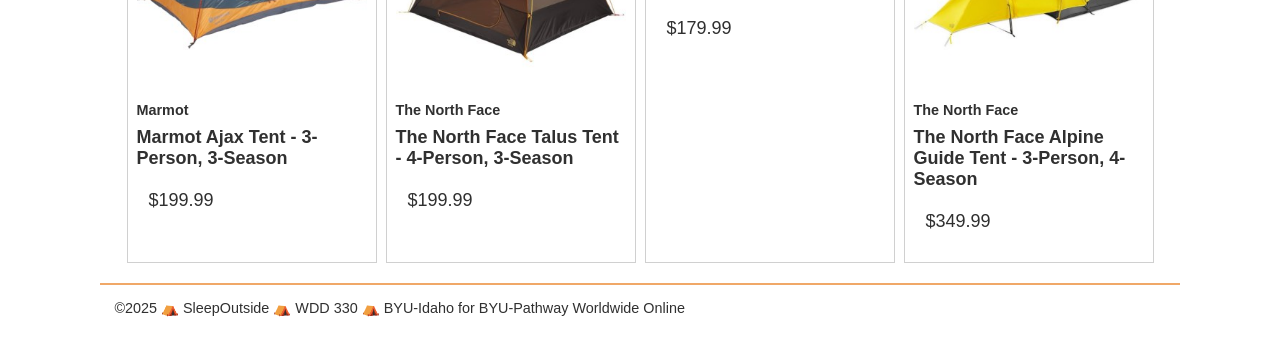
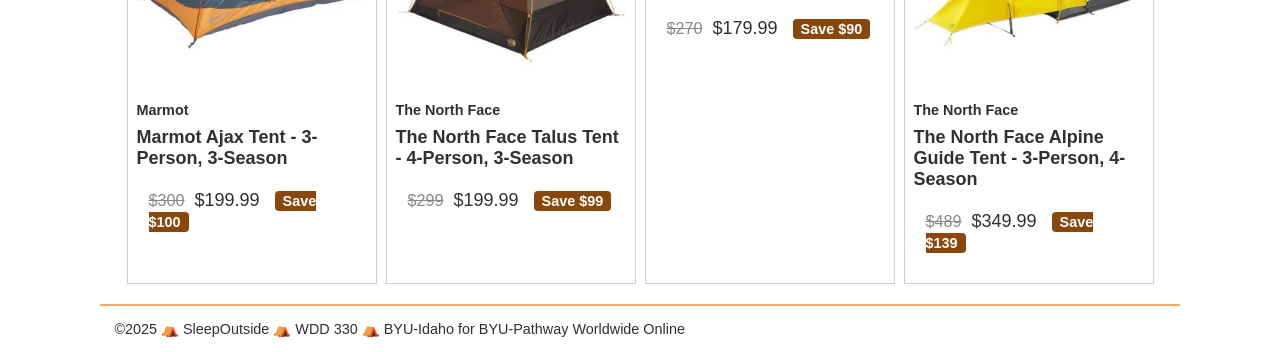
Before and after one commit to LuthandoNgombane/wdd33-sleepoutside, a website built with Vite: page src/index.html in a window 1280 px wide. Shown: the part 666-1018 px from the top of the page. Before the commit the page ends 997 px from the top, so only its background shows below. Built offline with nearby package versions, Linux system fonts and the light colour scheme; files whose address does not match are found by name.

Commit message:
Add discount badge and original price display in product card template

```diff
--- a/src/css/style.css
+++ b/src/css/style.css
@@ -261,3 +261,21 @@
   font-size: var(--small-font);
   padding: 1em;
 }
+
+
+.discount-flag {
+  background-color: var(--tertiary-color);
+  color: white;
+  padding: 2px 8px;
+  font-weight: bold;
+  font-size: 0.8em;
+  border-radius: 4px;
+  margin-left: 10px;
+}
+
+.original-price {
+  text-decoration: line-through;
+  color: #888;
+  font-size: 0.9em;
+  margin-right: 5px;
+}
--- a/src/js/main.js
+++ b/src/js/main.js
@@ -18,13 +18,31 @@
   element.innerHTML = htmlStrings.join("");
 }
 
+// main.js
+
 function productCardTemplate(product) {
+
+  let discountBadge = "";
+  let priceDisplay = `<p class="product-card__price">$${product.FinalPrice}</p>`;
+
+  if (product.SuggestedRetailPrice > product.FinalPrice) {
+    const savings = Math.round(product.SuggestedRetailPrice - product.FinalPrice);
+    discountBadge = `<span class="discount-flag">Save $${savings}</span>`;
+
+    priceDisplay = `
+      <p class="product-card__price">
+        <span class="original-price">$${product.SuggestedRetailPrice}</span>
+        $${product.FinalPrice}
+        ${discountBadge}
+      </p>`;
+  }
+
   return `<li class="product-card">
     <a href="product_pages/index.html?product=${product.Id}">
       <img src="${product.Image}" alt="Image of ${product.Name}">
       <h3 class="card__brand">${product.Brand.Name}</h3>
       <h2 class="card__name">${product.Name}</h2>
-      <p class="product-card__price">$${product.FinalPrice}</p>
+      ${priceDisplay}
     </a>
   </li>`;
 }
```
